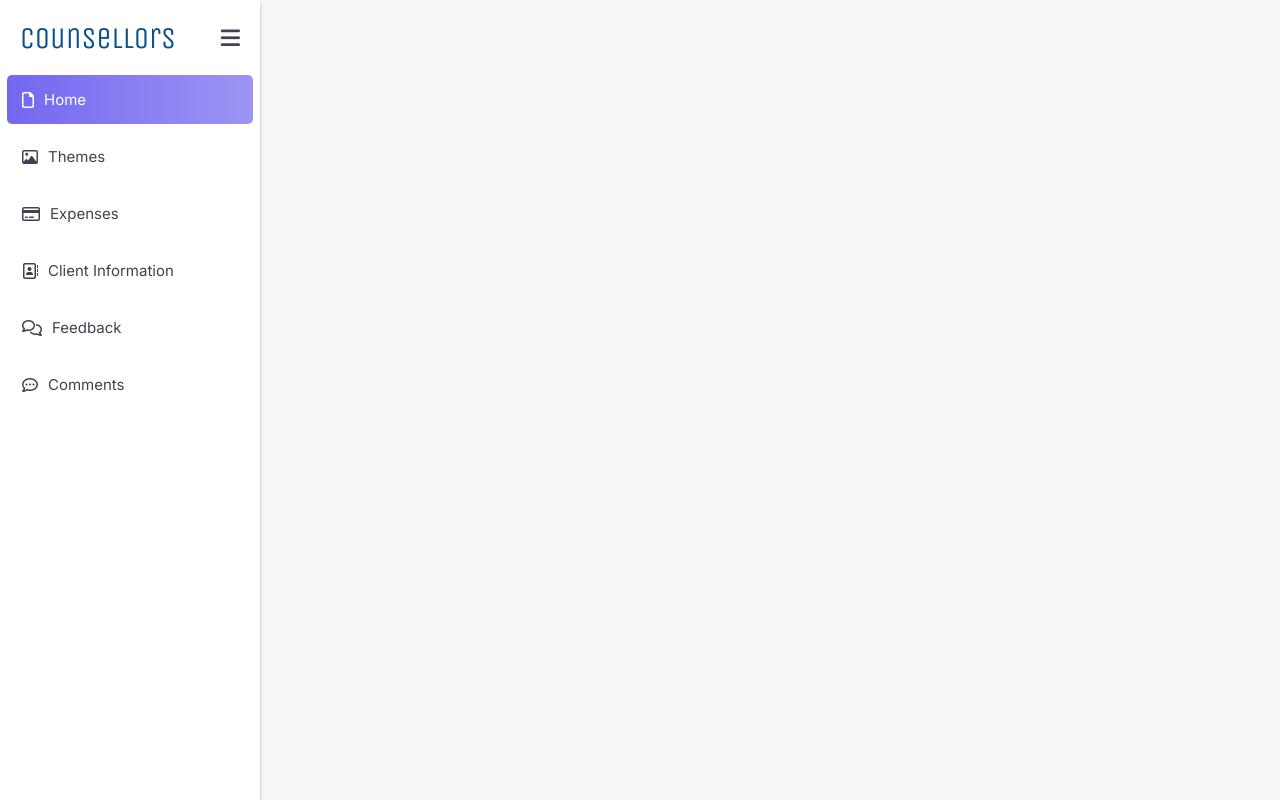
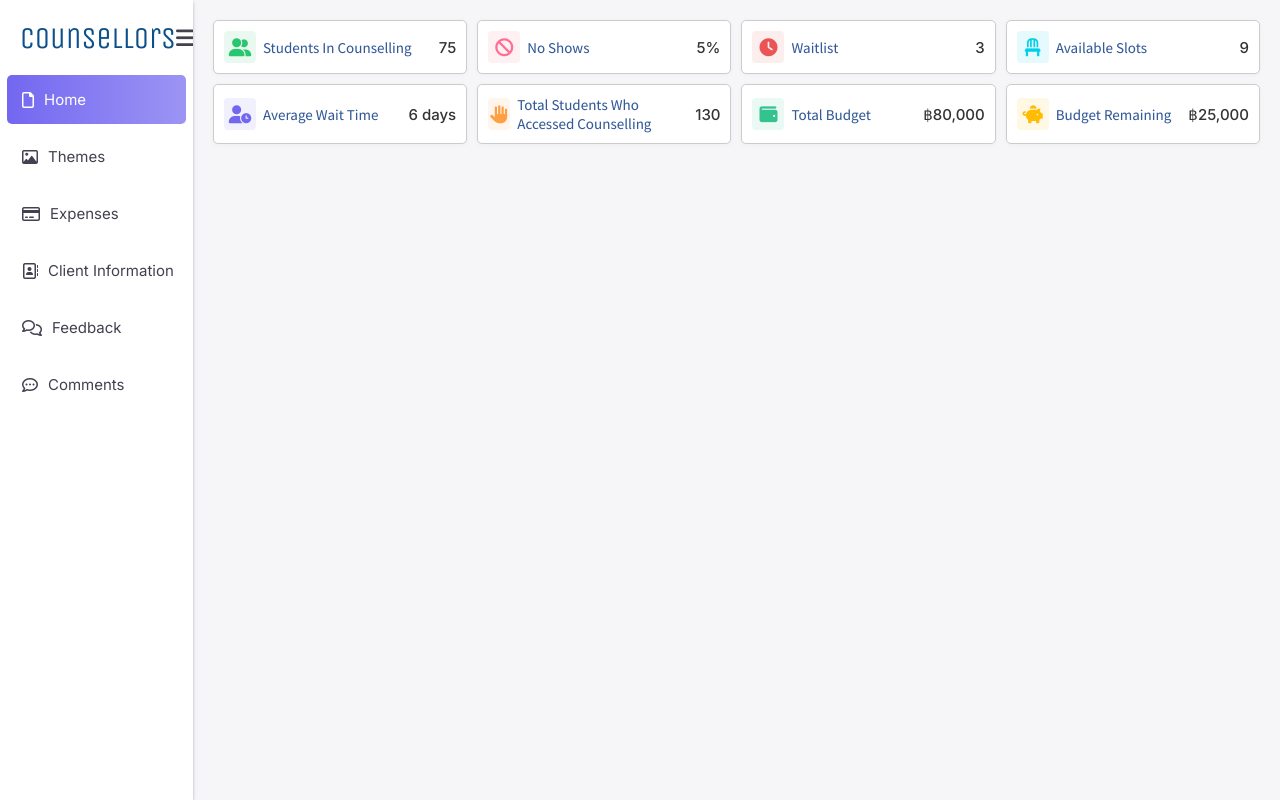
Before and after one commit to joseph-johnson27001/counselling-dashboard, a Vue app: page / in a window 1280 px wide. Built offline with nearby package versions, Linux system fonts and the light colour scheme.

Commit message:
Home page

```diff
--- /dev/null
+++ b/src/components/UI/StatisticsCard.vue
@@ -0,0 +1,84 @@
+<template>
+  <div class="card">
+    <div class="card-header">
+      <div
+        class="icon-container"
+        :style="{ backgroundColor: iconContainerColor }"
+      >
+        <i :class="iconClass" :style="{ color: iconColor }"></i>
+      </div>
+      <span class="stat-name">{{ statName }}</span>
+    </div>
+    <div class="value">{{ value }}</div>
+  </div>
+</template>
+
+<script>
+export default {
+  props: {
+    iconClass: {
+      type: String,
+      required: true,
+    },
+    statName: {
+      type: String,
+      required: true,
+    },
+    value: {
+      type: String,
+      required: true,
+    },
+    iconColor: {
+      type: String,
+      default: "#28c76f",
+    },
+    iconContainerColor: {
+      type: String,
+      default: "rgba(39, 148, 97, 0.1)",
+    },
+  },
+};
+</script>
+
+<style scoped>
+.card {
+  background: white;
+  padding: 10px;
+  display: flex;
+  justify-content: space-between;
+  align-items: center;
+  transition: background-color 0.1s linear;
+  color: #345a98;
+  border-radius: 5px;
+  border: 1px solid #ccc;
+  box-shadow: rgba(0, 0, 0, 0.04) 0px 1px 4px;
+}
+
+.card-header {
+  font-family: "Assistant", sans-serif;
+  display: flex;
+  align-items: center;
+  font-size: 15px;
+  font-weight: 500;
+}
+
+.icon-container {
+  display: flex;
+  justify-content: center;
+  align-items: center;
+  width: 32px;
+  height: 32px;
+  border-radius: 4px;
+  margin-right: 7px;
+}
+
+.icon-container i {
+  font-size: 18px;
+}
+
+.value {
+  font-size: 15px;
+  font-weight: 500;
+  color: #333;
+}
+</style>
--- a/src/views/ClientInformationPage.vue
+++ b/src/views/ClientInformationPage.vue
@@ -1,3 +1,3 @@
 <template>
-  <div></div>
+  <div>TESTING</div>
 </template>
--- a/src/views/HomePage.vue
+++ b/src/views/HomePage.vue
@@ -1,3 +1,113 @@
 <template>
-  <div></div>
+  <div class="stats-grid">
+    <StatisticsCard
+      v-for="stat in stats"
+      :key="stat.statName"
+      :icon-class="stat.iconClass"
+      :stat-name="stat.statName"
+      :value="stat.value"
+      :icon-color="stat.iconColor"
+      :icon-container-color="stat.iconContainerColor"
+    />
+  </div>
 </template>
+
+<script>
+import StatisticsCard from "@/components/UI/StatisticsCard.vue";
+
+export default {
+  name: "HomePage",
+  components: {
+    StatisticsCard,
+  },
+  data() {
+    return {
+      stats: [
+        {
+          iconClass: "fas fa-user-friends",
+          statName: "Students In Counselling",
+          value: "75",
+          iconColor: "#28c76f",
+          iconContainerColor: "rgba(40, 199, 111, 0.1)",
+        },
+        {
+          iconClass: "fas fa-ban",
+          statName: "No Shows",
+          value: "5%",
+          iconColor: "#ff6f91",
+          iconContainerColor: "rgba(255, 111, 145, 0.1)",
+        },
+        {
+          iconClass: "fas fa-clock",
+          statName: "Waitlist",
+          value: "3",
+          iconColor: "#ea5455",
+          iconContainerColor: "rgba(234, 84, 85, 0.1)",
+        },
+        {
+          iconClass: "fas fa-chair",
+          statName: "Available Slots",
+          value: "9",
+          iconColor: "#00cfe8",
+          iconContainerColor: "rgba(0, 207, 232, 0.1)",
+        },
+        {
+          iconClass: "fas fa-user-clock",
+          statName: "Average Wait Time",
+          value: "6 days",
+          iconColor: "#7367f0",
+          iconContainerColor: "rgba(115, 103, 240, 0.1)",
+        },
+        {
+          iconClass: "fas fa-hand-paper",
+          statName: "Total Students Who Accessed Counselling",
+          value: "130",
+          iconColor: "#ff9f43",
+          iconContainerColor: "rgba(255, 159, 67, 0.1)",
+        },
+        {
+          iconClass: "fas fa-wallet",
+          statName: "Total Budget",
+          value: "฿80,000",
+          iconColor: "#34c38f",
+          iconContainerColor: "rgba(52, 195, 143, 0.1)",
+        },
+        {
+          iconClass: "fas fa-piggy-bank",
+          statName: "Budget Remaining",
+          value: "฿25,000",
+          iconColor: "#ffbc00",
+          iconContainerColor: "rgba(255, 188, 0, 0.1)",
+        },
+      ],
+    };
+  },
+};
+</script>
+
+<style>
+.stats-grid {
+  display: grid;
+  grid-template-columns: repeat(4, 1fr);
+  gap: 10px;
+  margin-bottom: 15px;
+}
+
+@media (max-width: 1200px) {
+  .stats-grid {
+    grid-template-columns: 1fr 1fr;
+  }
+}
+
+@media (max-width: 900px) {
+  .graph-container {
+    grid-template-columns: 1fr;
+  }
+}
+
+@media (max-width: 700px) {
+  .stats-grid {
+    grid-template-columns: 1fr;
+  }
+}
+</style>
```
